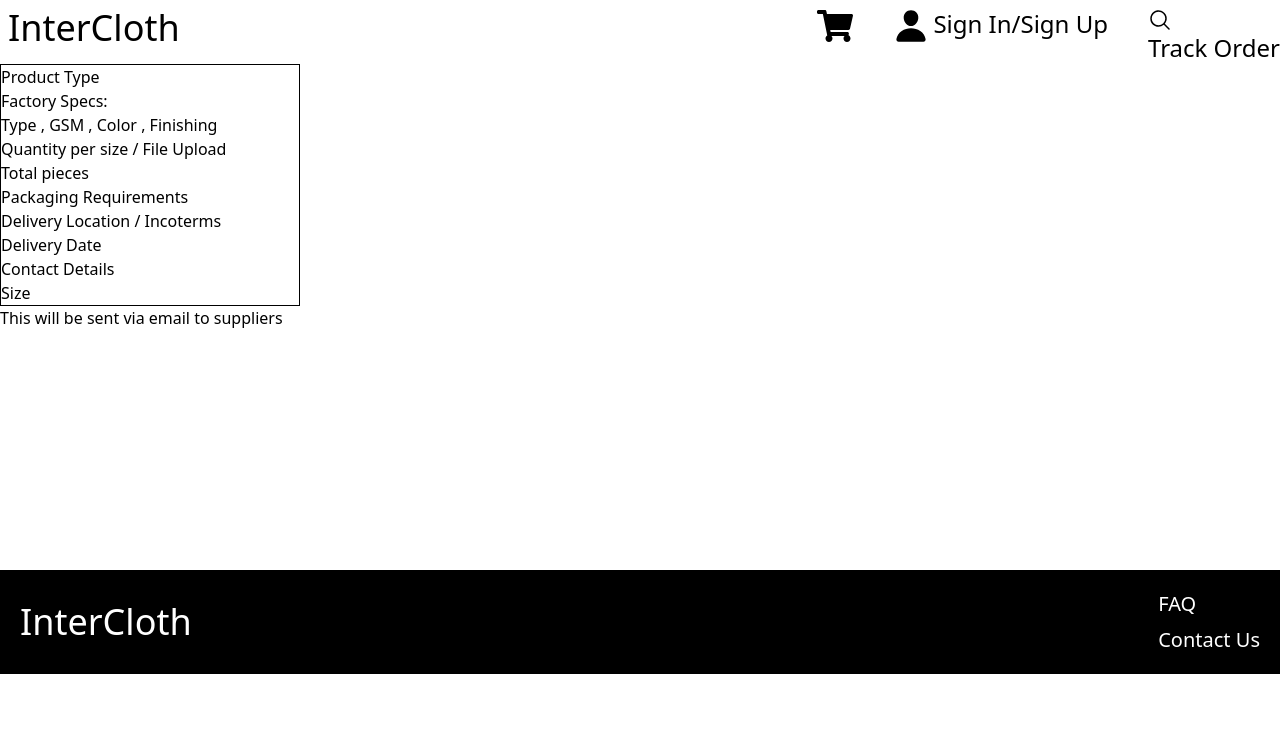
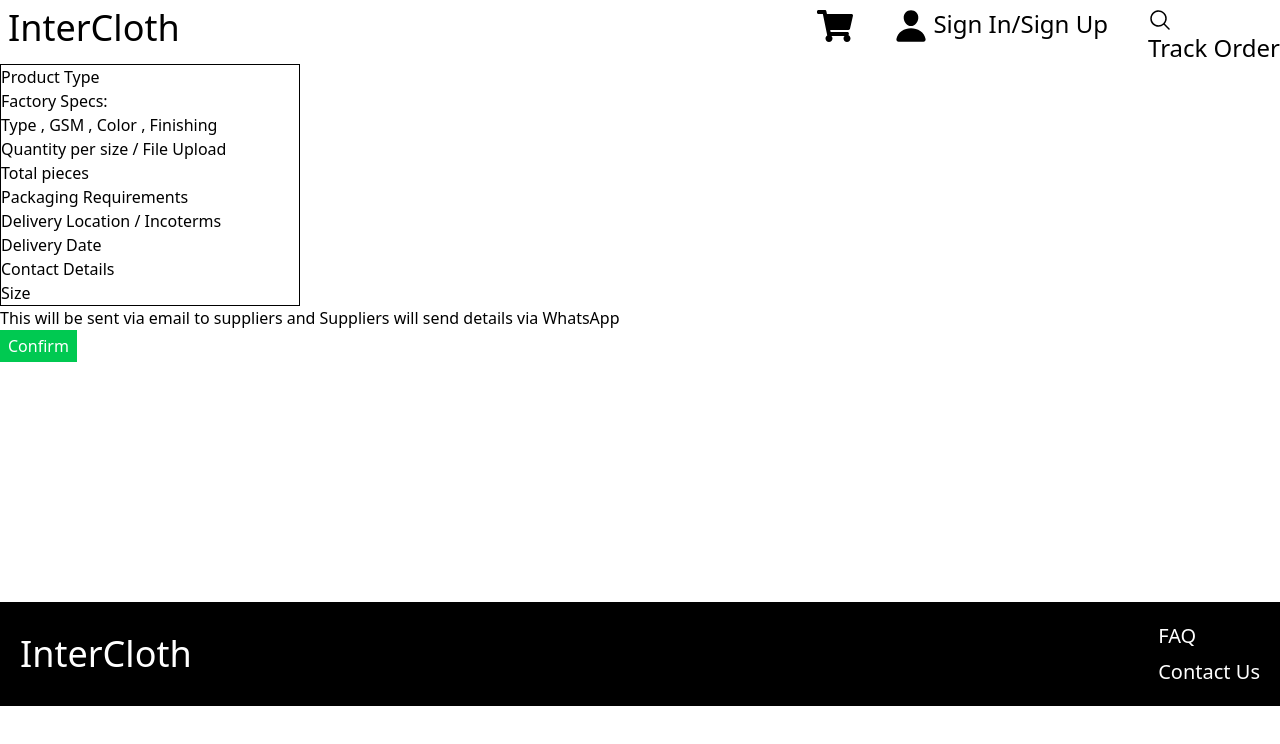
Before and after one commit to MuftiBinHabib/InterCloth, a React (Vite) app: page /rfq in a window 1280 px wide. Shown: the top 744 px of the page. Built offline with nearby package versions, Linux system fonts and the light colour scheme.

Commit message:
optimized b2b flow

```diff
--- a/components/pages/RFQ.jsx
+++ b/components/pages/RFQ.jsx
@@ -1,4 +1,5 @@
 import React from 'react'
+import { Link } from 'react-router'
 
 const RFQ = () => {
   return (
@@ -18,7 +19,8 @@ const RFQ = () => {
 
         </div>
 
-        <p>This will be sent via email to suppliers</p>
+        <p>This will be sent via email to suppliers and Suppliers will send details via WhatsApp</p>
+        <Link to='/checkout'><button className='bg-green-500 text-white px-2 py-1 border-rounded'>Confirm</button></Link>
       </section>
     </div>
   )
```
Also changed, not shown: 1 other file (tests, documents, lock files or other folders).
